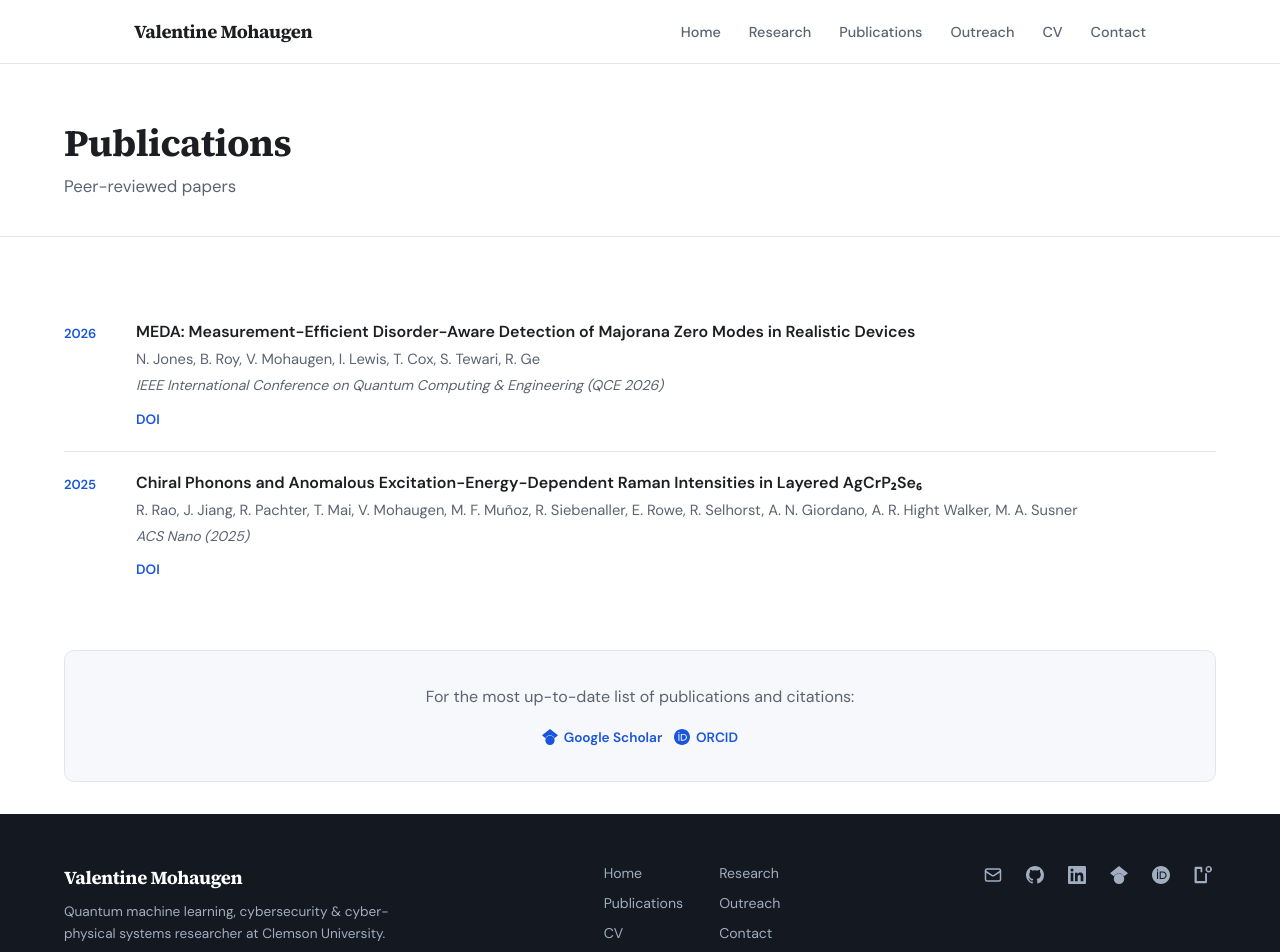
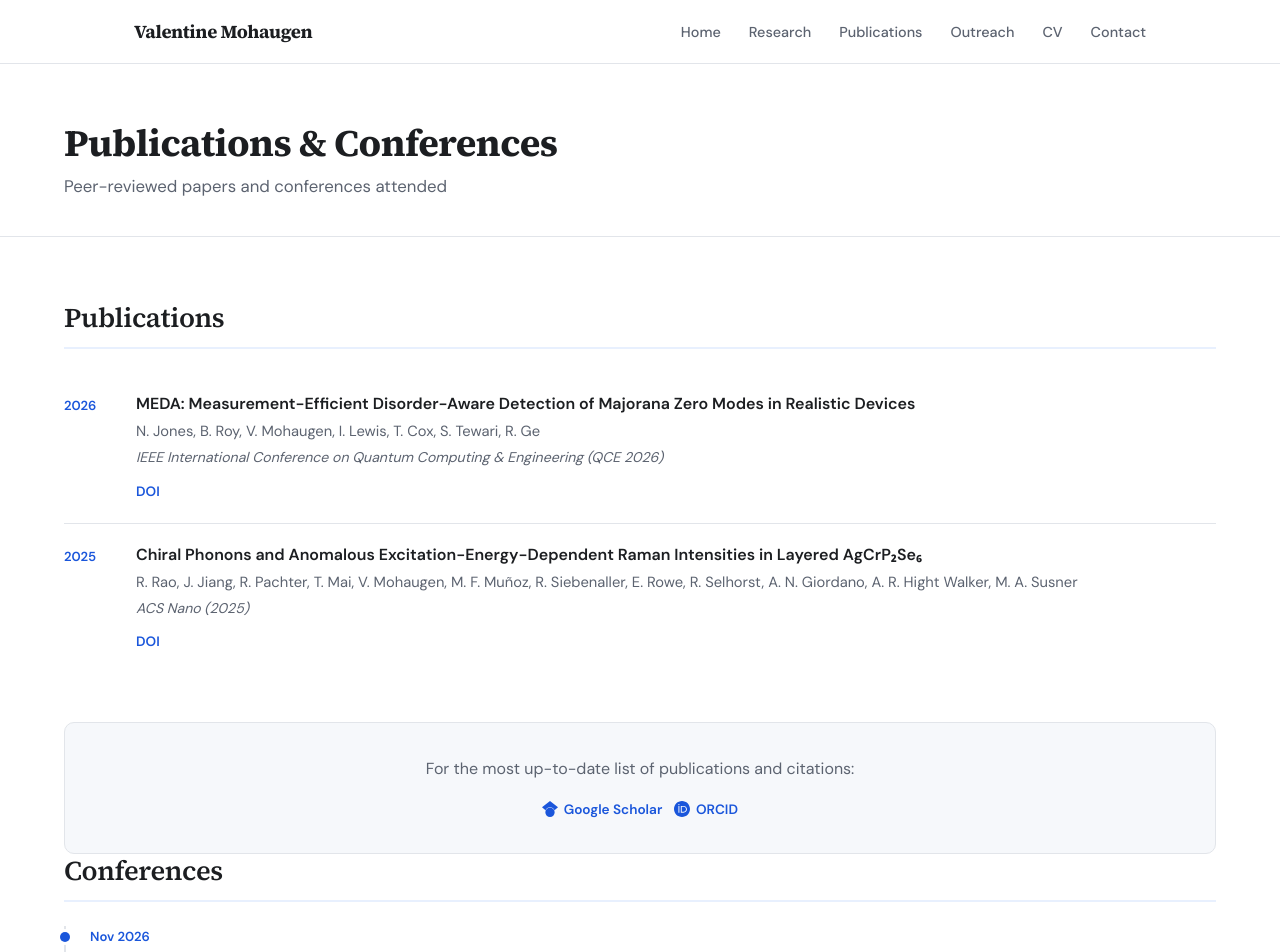
Before and after one commit to Valmohaugen/valmohaugen.github.io, a Next.js app: page /publications in a window 1280 px wide. Shown: the top 952 px of the page. Built offline with nearby package versions, Linux system fonts and the light colour scheme.

Commit message:
Add a Conferences section to the publications page
Retitle the page Publications & Conferences and render cvData.conferences
below the publication list, from the same cv.json the CV page uses. Give
the publication list its own heading so both sections are labeled.

```diff
--- a/app/publications/page.tsx
+++ b/app/publications/page.tsx
@@ -1,17 +1,19 @@
 import type { Metadata } from 'next';
 import { GitHubIcon, ScholarIcon, OrcidIcon } from '@/components/icons';
+import TimelineItem from '@/components/TimelineItem';
+import cv from '@/data/cv.json';
 import publications from '@/data/publications.json';
 import siteConfig from '@/data/site-config.json';
-import type { Publication } from '@/lib/types';
+import type { CvData, Publication } from '@/lib/types';
 
 export const metadata: Metadata = {
-  title: 'Publications',
+  title: 'Publications & Conferences',
   description:
-    'Peer-reviewed publications by Valentine Mohaugen, Clemson University.',
+    'Peer-reviewed publications and conferences attended by Valentine Mohaugen, Clemson University.',
   openGraph: {
-    title: 'Publications · Valentine Mohaugen',
+    title: 'Publications & Conferences · Valentine Mohaugen',
     description:
-      'Peer-reviewed publications by Valentine Mohaugen, Clemson University.',
+      'Peer-reviewed publications and conferences attended by Valentine Mohaugen, Clemson University.',
     url: '/publications/',
   },
 };
@@ -44,6 +46,8 @@ function PubEntry({ pub }: { pub: Publication }) {
   );
 }
 
+const cvData = cv as CvData;
+
 const scholarlyJsonLd = publications.publications.map((pub) => ({
   '@context': 'https://schema.org',
   '@type': 'ScholarlyArticle',
@@ -63,14 +67,15 @@ export default function PublicationsPage() {
       />
       <section className="page-header">
         <div className="container">
-          <h1>Publications</h1>
-          <p>Peer-reviewed papers</p>
+          <h1>Publications &amp; Conferences</h1>
+          <p>Peer-reviewed papers and conferences attended</p>
         </div>
       </section>
 
       <section className="section">
         <div className="container">
           <div className="pub-section reveal">
+            <h2>Publications</h2>
             {publications.publications.map((pub) => (
               <PubEntry pub={pub} key={pub.title} />
             ))}
@@ -89,6 +94,13 @@ export default function PublicationsPage() {
               </a>
             </div>
           </div>
+
+          <div className="cv-section reveal">
+            <h2>Conferences</h2>
+            {cvData.conferences.map((entry) => (
+              <TimelineItem entry={entry} key={entry.title + entry.date} />
+            ))}
+          </div>
         </div>
       </section>
     </>
```
